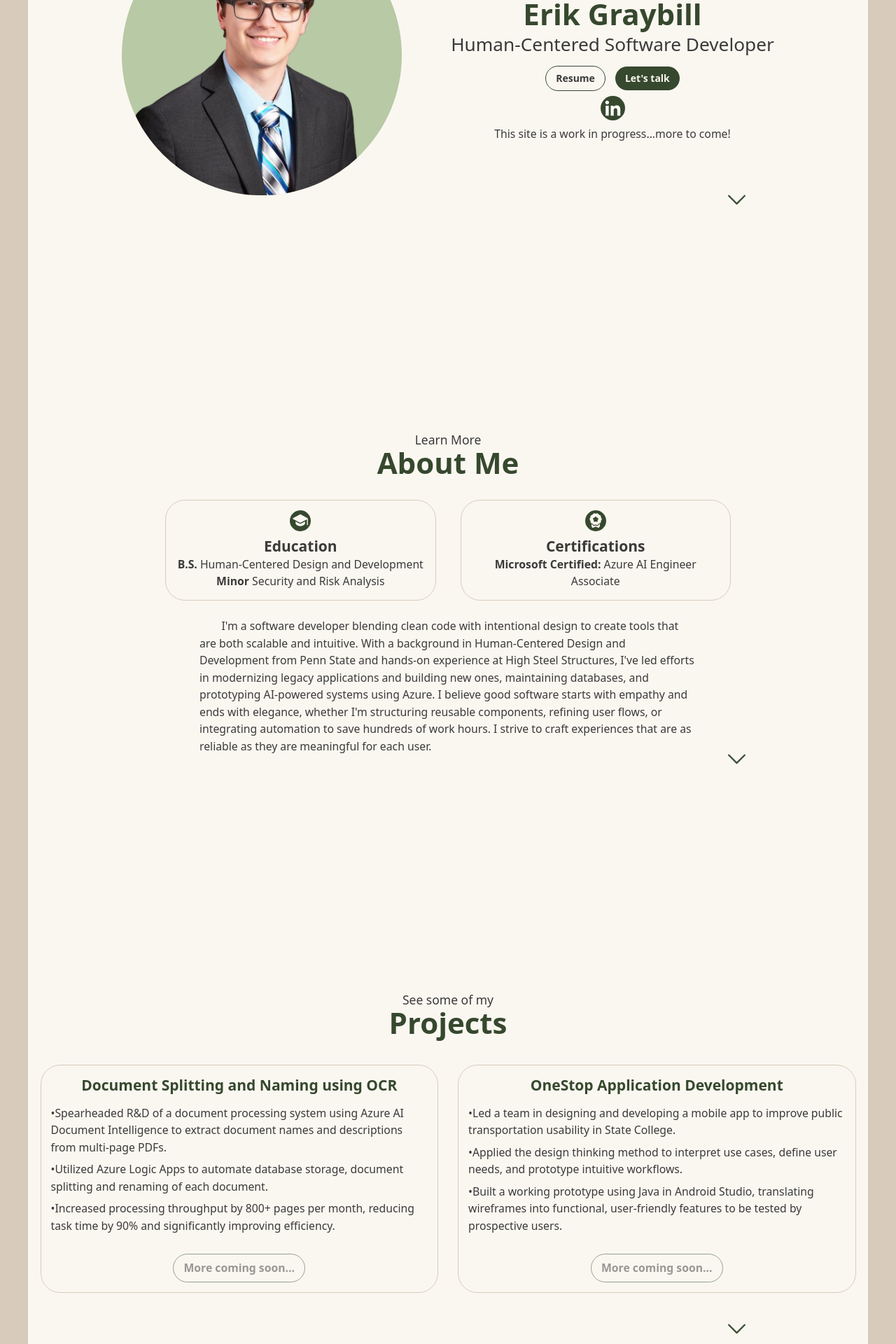
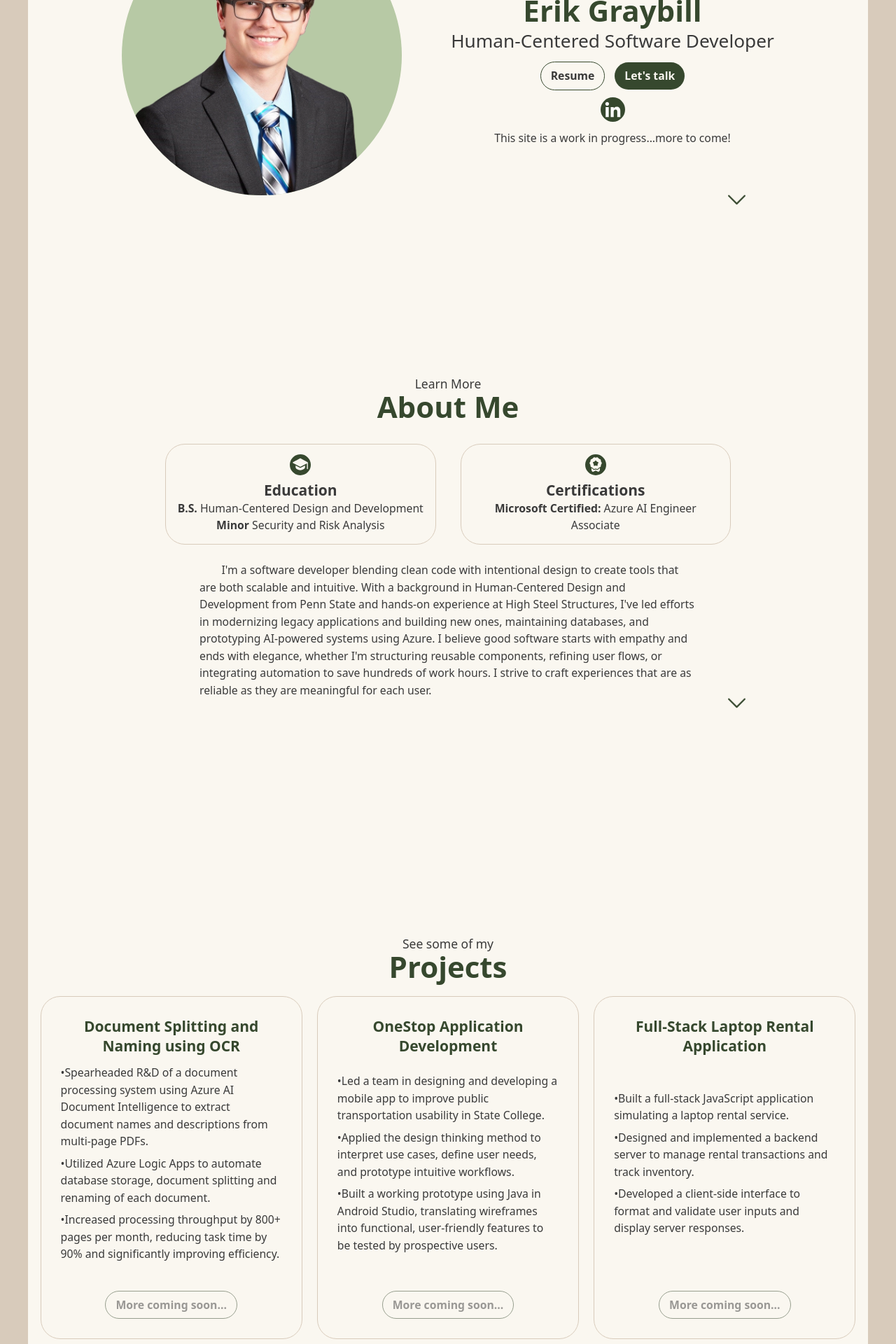
Before and after one commit to erikgraybill/portfolio-site, a Next.js app: page / in a window 1280 px wide. Shown: the part 320-2240 px from the top of the page at 70% size. Built offline with nearby package versions, Linux system fonts and the light colour scheme.

Commit message:
style fixes, added 3rd project

```diff
--- a/src/app/page.tsx
+++ b/src/app/page.tsx
@@ -5,7 +5,7 @@ import Image from "next/image";
 export default function Home() {
   return (
     <div>
-      <section id="profile" className="md:relative h-screen">
+      <section id="profile" className="md:relative h-[90vh] md:text-lg">
         <div className="sm:flex block justify-center gap-[5rem] md:pt-30 mx-6">
           <div className="my-auto">
             <Image src="/Erik-headshot-transparent2.png" alt="Headshot" width={400} height={400} priority className="bg-erg-highlight-sage rounded-full" />
@@ -24,10 +24,10 @@ export default function Home() {
                 Let&#39;s talk
               </button>
             </div>
-            <div className="flex justify-center gap-1 py-2">
+            <div className="flex justify-center gap-1 py-3">
               <Image src="/LinkedIn.svg" alt="LinkedIn Icon" width={35} height={35} priority className="hover:cursor-pointer hover:animate-pulse" onClick={() => window.open("https://www.linkedin.com/in/erik-graybill/")}/>
             </div>
-            <p className="md:text-lg">This site is a work in progress...more to come!</p>
+            <p>This site is a work in progress...more to come!</p>
           </div>
         </div>
       <Image src="/Down-Arrow.svg" alt="Down Arrow" width={25} height={25} priority className="invisible md:visible animate-bounce hover:cursor-pointer absolute right-50" onClick={() => location.href="#about"} />
@@ -35,7 +35,7 @@ export default function Home() {
       <section id="about" className="relative h-screen md:text-lg">
         <p className="text-xl pt-12 text-center">Learn More</p>
         <p className="text-5xl text-center font-bold pb-2 text-erg-primary-accent-green">About Me</p>
-        <div className="md:flex block  flex-col">
+        <div className="md:flex block flex-col">
           <div className="md:flex block gap-2 md:mx-auto mx-5 my-2 md:space-x-8">
             <div className="my-5 p-4 flex-[1] border rounded-4xl border-erg-second-accent-tan text-center">
               <div className="flex justify-center mb-2">
@@ -66,13 +66,13 @@ export default function Home() {
       <section id="experience" className="">
 
       </section>
-      <section id="projects" className="relative h-screen md:text-lg md:mb-0 mb-55">
+      <section id="projects" className="relative h-screen md:text-lg md:mb-0 mb-170">
         <p className="text-center pt-12 text-xl">See some of my</p>
         <p className="text-center text-5xl font-bold pb-2 text-erg-primary-accent-green">Projects</p>
         <div className="justify-center">
-          <div className="md:flex block gap-8 mb-8 mt-4 mx-5">
-            <div className="my-5 p-4 flex-[1] border rounded-4xl border-erg-second-accent-tan text-center">
-              <p className="text-2xl font-bold text-erg-primary-accent-green mb-4">Document Splitting and Naming using OCR</p>
+          <div className="md:flex block gap-6 md:space-y-0 space-y-4 mb-8 mt-4 mx-5 h-140 items-stretch">
+            <div className="flex flex-col justify-between flex-1 p-8 border rounded-4xl border-erg-second-accent-tan text-center">
+              <p className="text-2xl font-bold text-erg-primary-accent-green">Document Splitting and Naming using OCR</p>
               <div className="flex flex-wrap flex-row gap-2 justify-around text-left">
                 <p>&#8226;Spearheaded R&D of a document processing system using Azure AI Document Intelligence to extract document names and descriptions from multi-page PDFs.</p>
                 <p>&#8226;Utilized Azure Logic Apps to automate database storage, document splitting and renaming of each document.</p>
@@ -84,12 +84,25 @@ export default function Home() {
                 </button>
               </div>
             </div>
-            <div className="my-5 p-4 flex-[1] border rounded-4xl border-erg-second-accent-tan text-center">
-              <p className="text-2xl font-bold text-erg-primary-accent-green mb-4"><span className="">OneStop</span> Application Development</p>
+            <div className="flex flex-col justify-between flex-1 p-8 border rounded-4xl border-erg-second-accent-tan text-center">
+              <p className="text-2xl font-bold text-erg-primary-accent-green"><span className="">OneStop</span> Application Development</p>
               <div className="flex flex-wrap flex-row gap-2 justify-around text-left">
                 <p>&#8226;Led a team in designing and developing a mobile app to improve public transportation usability in State College.</p>
                 <p>&#8226;Applied the design thinking method to interpret use cases, define user needs, and prototype intuitive workflows.</p>
                 <p>&#8226;Built a working prototype using Java in Android Studio, translating wireframes into functional, user-friendly features to be tested by prospective users.</p>
+              </div>
+              <div className="flex justify-center gap-4 mt-8">
+                <button disabled className="bg-transparent border border-erg-primary-accent-green text-erg-text-gray font-bold py-2 px-4 rounded-full opacity-50">
+                  More coming soon...
+                </button>
+              </div>
+            </div>
+            <div className="flex flex-col justify-between flex-1 p-8 border rounded-4xl border-erg-second-accent-tan text-center">
+              <p className="text-2xl font-bold text-erg-primary-accent-green">Full-Stack Laptop Rental Application</p>
+              <div className="flex flex-wrap flex-row gap-2 justify-around text-left">
+                <p>&#8226;Built a full-stack JavaScript application simulating a laptop rental service.</p>
+                <p>&#8226;Designed and implemented a backend server to manage rental transactions and track inventory.</p>
+                <p>&#8226;Developed a client-side interface to format and validate user inputs and display server responses.</p>
               </div>
               <div className="flex justify-center gap-4 mt-8">
                 <button disabled className="bg-transparent border border-erg-primary-accent-green text-erg-text-gray font-bold py-2 px-4 rounded-full opacity-50">
```
